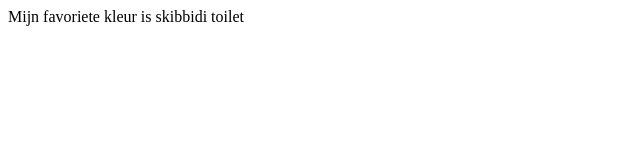
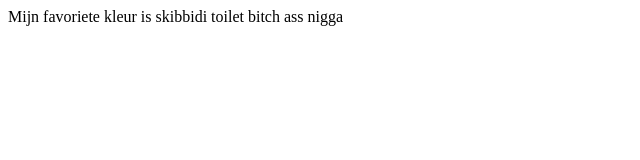
Before and after one commit to BoazChdestroyer/23-24-website-v4c-Boaz-Benz, a plain HTML site: page index.html in a window 1280 px wide. Shown: the whole page, without its empty margins (0-640 px from the left). Drawn offline with Linux system fonts and the light colour scheme.

Commit message:
Een goeie

```diff
--- a/index.html
+++ b/index.html
@@ -9,7 +9,7 @@
 </head>
 
 <body>
-  Mijn favoriete kleur is skibbidi toilet
+  Mijn favoriete kleur is skibbidi toilet bitch ass nigga
 </body>
 
 </html>
```
